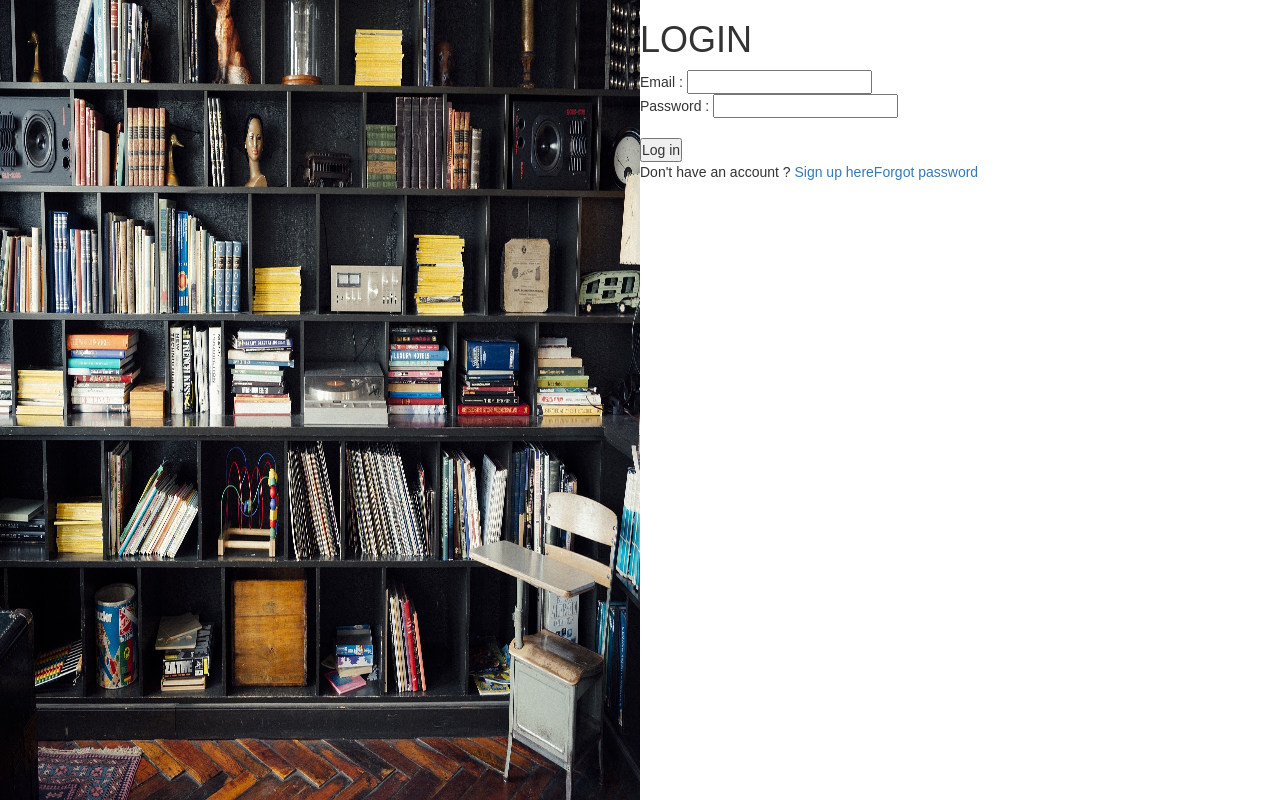
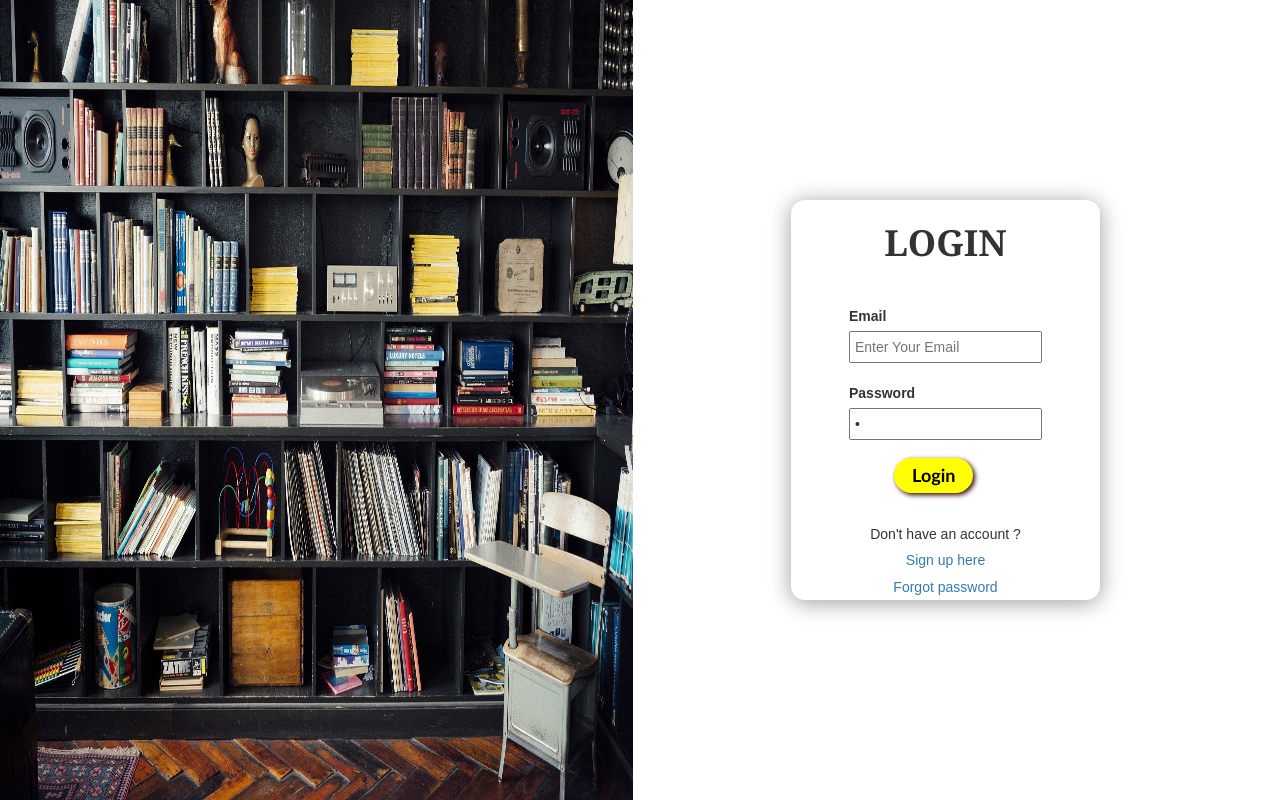
Before and after one commit to SeyonSuriya/e-commerce_system_with_API_-Group-, a React (Create React App) app in the folder frontend/: page /login in a window 1280 px wide. Built offline with nearby package versions, Linux system fonts and the light colour scheme.

Commit message:
feat: several css parts of the login page was done

```diff
--- a/frontend/src/components/Loginform.js
+++ b/frontend/src/components/Loginform.js
@@ -51,31 +51,36 @@ export default function Loginform(props) {
 
     <div className ="login-content">
 
-        <h1> LOGIN</h1>
-         <form onSubmit={onCreate}>
+    <h1> LOGIN</h1><br/>
 
-      Email  : <input type='email' id='email' value={email} onClick={RemoveErrorMessages} onChange={(e)=>setEmail(e.target.value)}></input><br />
-      Password : <input type='text' value={password} onClick={RemoveErrorMessages} onChange={(e)=>setPassword(e.target.value)}></input><br />
+<form onSubmit={onCreate}>
+
+    <div className="form">
+      <label>Email</label><br/>
+      <input type="email" className="form input" placeholder="Enter Your Email" id='email' value={email} onClick={RemoveErrorMessages} onChange={(e)=>setEmail(e.target.value)}></input><br/>
+    </div>
+
+    <br/>
+
+    <div className="form">
+      <label>Password</label><br/>
+      <input type="password" className="form input" placeholder="Enter Your Password" value={password} onClick={RemoveErrorMessages} onChange={(e)=>setPassword(e.target.value)}></input>
+  </div>
 
       <span id='ErrorMessage' className='ErrorMessage'></span>
-                <div className="Log-btn">
-                    <br/>
-                    <button type='submit'>Log in</button>
+                <div className="form">
+
+                    <button type="submit" className="form_login">Login</button>
                 </div>
 
-          </form>
-          {
-            // *******   Login through Google Accounts ********
-            // <p className="text"> OR LOGIN USING</p>
-            // <div className="extra-Log">
-            //     <div className="Facebook"></div>
-            //     <div className="Google"></div>
-            // </div>
-          }
-                <a href='/' type="hidden" id="Homepage" > </a>
-                Don't have an account ? <a href='/register'> Sign up here</a>
+  </form>
 
-                <a href='/resetpassword'> Forgot password</a>
+
+
+            <a href='/' type="hidden" id="Homepage" > </a>
+                Don't have an account ? <a style={{textDecoration:'none'}} href='/register'> Sign up here</a>
+
+                <a style={{textDecoration:'none'}} href='/resetpassword'> Forgot password</a>
 
 
 
--- a/frontend/src/components/loginform.css
+++ b/frontend/src/components/loginform.css
@@ -1,13 +1,61 @@
 
 .Login-container{
     display: flex;
+    align-items:center;
+    justify-content: space-between;
 }
+
 .Login-background{
- width:50%;
- overflow:hidden;
+ width:100%;
 }
 
 .Login-background img{
-width:100%;
+width:80%;
 height: 100vh;
 }
+
+.login-content{
+    background-color:white;
+    width:  500px;
+    height: 400px;
+    margin-right: 180px;
+    border-radius: 1em;
+    box-shadow: 0 0.180em 1.60em rgb(156, 156, 156);
+    display: flex;
+    flex-direction: column;
+    position: relative;
+    align-items: center;
+    justify-content: space-around;
+
+}
+.login-content h1{
+   font-family:"Georgia";
+   font-weight: bolder;
+}
+.form input{
+    padding:4px;
+}
+.form_login{
+    display:inline-block;
+    background-color: yellow;
+    padding:0.5rem 1.8rem;
+    text-decoration: none;
+    margin-top: 1em;
+    margin-bottom: 1em;
+    color:black;
+    box-shadow: 2px 2px 5px #2c0202;
+    transition: 0.2s ease-in;
+    border: none;
+    font-size: 18px;
+    font-weight: bold;
+    font-family: Gill Sans MT;
+    margin-left: 45px;
+     border-radius: 1em ;
+
+}
+
+.form_login:hover{
+    background-color: rgb(255, 94, 0);
+    border-radius: 1em ;
+
+}
--- a/frontend/src/pages/Cart.js
+++ b/frontend/src/pages/Cart.js
@@ -1,7 +1,24 @@
 import React from 'react'
+import Header from '../components/Header';
+import Footer from '../components/Footer';
 
 export default function Cart() {
-  return (
-    <div>Cart</div>
-  )
-}
+    return (
+        <div>
+          <Header/>
+
+      {
+        // Add Codes For Cart page Here
+      }
+          <h1>This is Cart page</h1>
+
+
+          <br/><br/><br/><br/><br/><br/><br/>
+          <br/><br/><br/><br/><br/>
+          <br/><br/><br/><br/><br/><br/><br/>
+
+          <Footer/>
+        </div>
+
+      )
+    }
--- a/frontend/src/pages/LoginPage.js
+++ b/frontend/src/pages/LoginPage.js
@@ -5,11 +5,7 @@ import Loginform from '../components/Loginform';
 export default function LoginPage() {
   return (
     <div>
-    <div className="page">
     <Loginform/>
-
-    </div>
-
     </div>
   )
 }
--- a/frontend/src/pages/RegisterPage.js
+++ b/frontend/src/pages/RegisterPage.js
@@ -2,7 +2,6 @@
 import React, { useState } from 'react'
 import axios from 'axios';
 import "../components/loginform.css"
-import { useCookies } from 'react-cookie';
 
 export default function RegisterPage() {
 
@@ -13,13 +12,37 @@ export default function RegisterPage() {
   const [district,setDistrict]=useState(' ');
   const [province,setProvince]=useState(' ');
   const [postalcode,setPostalcode]=useState(' ');
-  const [mobile,setMobile]=useState(' ');
+  const [mobilenumber,setMobile]=useState(' ');
   const [email,setEmail]=useState(' ');
   const [password,setPassword]=useState(' ');
   const [password2,setPassword2]=useState(' ');
-  const [Email,setCookie] = useCookies(['user']);
 
 
+  function onCreate() {
+      const postData = {
+        firstname,
+        secondname,
+        addressline1,
+        addressline2,
+        district,
+        province,
+        mobilenumber,
+        postalcode,
+        email,
+        password,
+      };
+      axios.post(
+        'http://localhost:8080/ecommerce/register',
+        postData,
+        ).then(response=>{
+          console.log(response.data)
+          if (response.data === email) {
+            document.getElementById("EmailVerification").click();
+          }else{
+            document.getElementById('errorMessage').innerHTML=response.data;
+          }
+        })
+    }
 
   function RemoveError(event) {
     document.getElementById(event).innerHTML=" ";
@@ -28,18 +51,13 @@ export default function RegisterPage() {
       document.getElementById('passwordRequirements').innerHTML="<br/>Password should contain at least 6 characters";
     }
   }
-
-
   function handleSubmit (event) {
-   event.preventDefault();
     var phoneno = /^\(?(\d{3})\)?[- ]?(\d{3})[- ]?(\d{4})$/;
 
 if (firstname===' ') {
-  setCookie('email', email, { path: '/'});
       document.getElementById('firstnameError').innerHTML="<br/>Please enter your firstname";
       event.preventDefault();
-    }
-    else if (secondname===' ') {
+    }else if (secondname===' ') {
       document.getElementById('secondnameError').innerHTML="<br/>Please enter your secondname";
       event.preventDefault();
 
@@ -71,15 +89,15 @@ if (firstname===' ') {
       document.getElementById('postalcodeError').innerHTML="<br/>Please enter your postalcode";
       event.preventDefault();
 
-    }else if (mobile===' ') {
+    }else if (mobilenumber===' ') {
       document.getElementById('mobilenumberError').innerHTML="<br/>Please enter your mobilenumber";
       event.preventDefault();
 
-    }else if( !phoneno.test(mobile)){
+    }else if( !phoneno.test(mobilenumber)){
       document.getElementById('mobilenumberError').innerHTML="<br/>Please Enter a valid Mobile Number";
       event.preventDefault();
     }
-    else if (mobile.length<10) {
+    else if (mobilenumber.length<10) {
       document.getElementById('mobilenumberError').innerHTML="<br/>Mobile number should contain 10 characters";
       event.preventDefault();
     }
@@ -95,38 +113,11 @@ if (firstname===' ') {
     }else if (password2!==password) {
       document.getElementById('password2Error').innerHTML="<br/>Passwords not maching";
       event.preventDefault();
-    }else {
-      const postData = {
-        firstname,
-        secondname,
-        addressline1,
-        addressline2,
-        district,
-        province,
-        mobile,
-        postalcode,
-        email,
-        password,
-      };
-      setCookie('email', email, { path: '/' });
-      axios.post(
-        'http://localhost:8080/ecommerce/register',
-        postData,
-        ).then(response=>{
-          console.log(response.data)
-          if (response.data === 'Registration Successful') {
+    }
+    onCreate();
 
-            document.getElementById("EmailVerification").click();
-          }else {
-            document.getElementById('ErrorMessage').innerHTML="<br/>"+response.data+"<br/>";
-          }
-        }
-         )
-    }
-
+    // to do Password requirements
   }
-    // to do Password requirements
-
 
 
 return (
@@ -149,7 +140,7 @@ return (
    <span id='provinceError'></span><br />
    Enter your Postal code: <input type='text' name='postalcode' value={postalcode} onClick={(event)=>RemoveError('postalcodeError')} onChange={(e)=>setPostalcode(e.target.value)}></input>
    <span id='postalcodeError'></span><br />
-   Enter your Mobile Number: <input  type='tel' max="9999999999" name='mobilenumber' maxLength='10' value={mobile} onClick={(event)=>RemoveError('mobilenumberError')} onChange={(e)=>setMobile(e.target.value)}></input>
+   Enter your Mobile Number: <input  type='tel' max="9999999999" name='mobilenumber' maxLength='10' value={mobilenumber} onClick={(event)=>RemoveError('mobilenumberError')} onChange={(e)=>setMobile(e.target.value)}></input>
    <span id='mobilenumberError'></span><br />
    Enter your Password : <input type='text' name='password' maxLength={15} value={password} onClick={(event)=>RemoveError('passwordError')} onChange={(e)=>setPassword(e.target.value)}></input>
    <span id='passwordError'></span><span id='passwordRequirements'></span><br/>
@@ -157,14 +148,19 @@ return (
    <span id='password2Error'></span><br />
 
 
-   <span id='ErrorMessage' className='ErrorMessage'></span>
+   <span id='errorMessage' className='ErrorMessage'></span>
              <div className="Log-btn">
+                 <br/>
                  <button type='submit'>Sign up</button>
              </div>
        </form>
              Already have an account ?   <br/>
-             <a href='/emailverification' id="EmailVerification"> </a>
+             <a href='/emailverification' id="EmailVerification" > </a>
              <a href='/login' type="hidden" id="LoginPage" >  Click Here to Login</a>
     </div>
 )
 }
+
+
+
+// To do
--- a/frontend/src/pages/ResetPassword.js
+++ b/frontend/src/pages/ResetPassword.js
@@ -1,52 +1,21 @@
 import React from 'react'
 import Header from '../components/Header'
 import Footer from '../components/Footer'
-import { useCookies } from 'react-cookie';
-import axios from 'axios';
 
-export default function ResetPassword(params) {
-
-  const [cookies,setCookie] = useCookies(['user']);
-
-  function ResetPasswordEmail(params) {
-    params.preventDefault();
-    var emailAddress=cookies.email
-
-    const postData = {
-      emailAddress
-    };
-
-    axios.post(
-      'http://localhost:8080/ecommerce/resetpassword',
-      postData,
-      ).then(response=>{
-        console.log(response.data)
-        if (response.data==='Reset Password link sent') {
-          document.getElementById('Message').innerHTML="<br/>"+response.data+"<br/>";
-        }else{
-          document.getElementById('Message').innerHTML="<br/>"+response.data+"<br/>";
-        }
-      }
-       )
-
-  }
-    return(
+export default function ResetPassword() {
+  return (
     <div>
     <Header/>
-      <form onSubmit={ResetPasswordEmail}>
     Please Enter Your Email Address :
-      <input type='email' id='email'></input>
-      <button type='submit'>Send password reset link</button>
-      <span id='Message'> </span>
+    <input type='email' ></input>
 
-      </form>
     <br/> <br/> <br/> <br/>
     <br/> <br/> <br/> <br/>
     <br/> <br/> <br/> <br/>
     <br/> <br/> <br/> <br/>
     <br/> <br/> <br/> <br/>
+
     <Footer/>
 </div>
-
   )
 }
```
Also changed, not shown: frontend/src/pages/EmailVerification.js (+1 -41 lines), frontend/src/pages/Product.js (+16 -135 lines), frontend/src/pages/CheckOut.js (line endings or trailing spaces), frontend/src/pages/Orders.js (line endings or trailing spaces), frontend/src/pages/Store.js (line endings or trailing spaces), frontend/src/pages/WishList.js (line endings or trailing spaces). Lines whose indentation alone changed are shown as unchanged.
